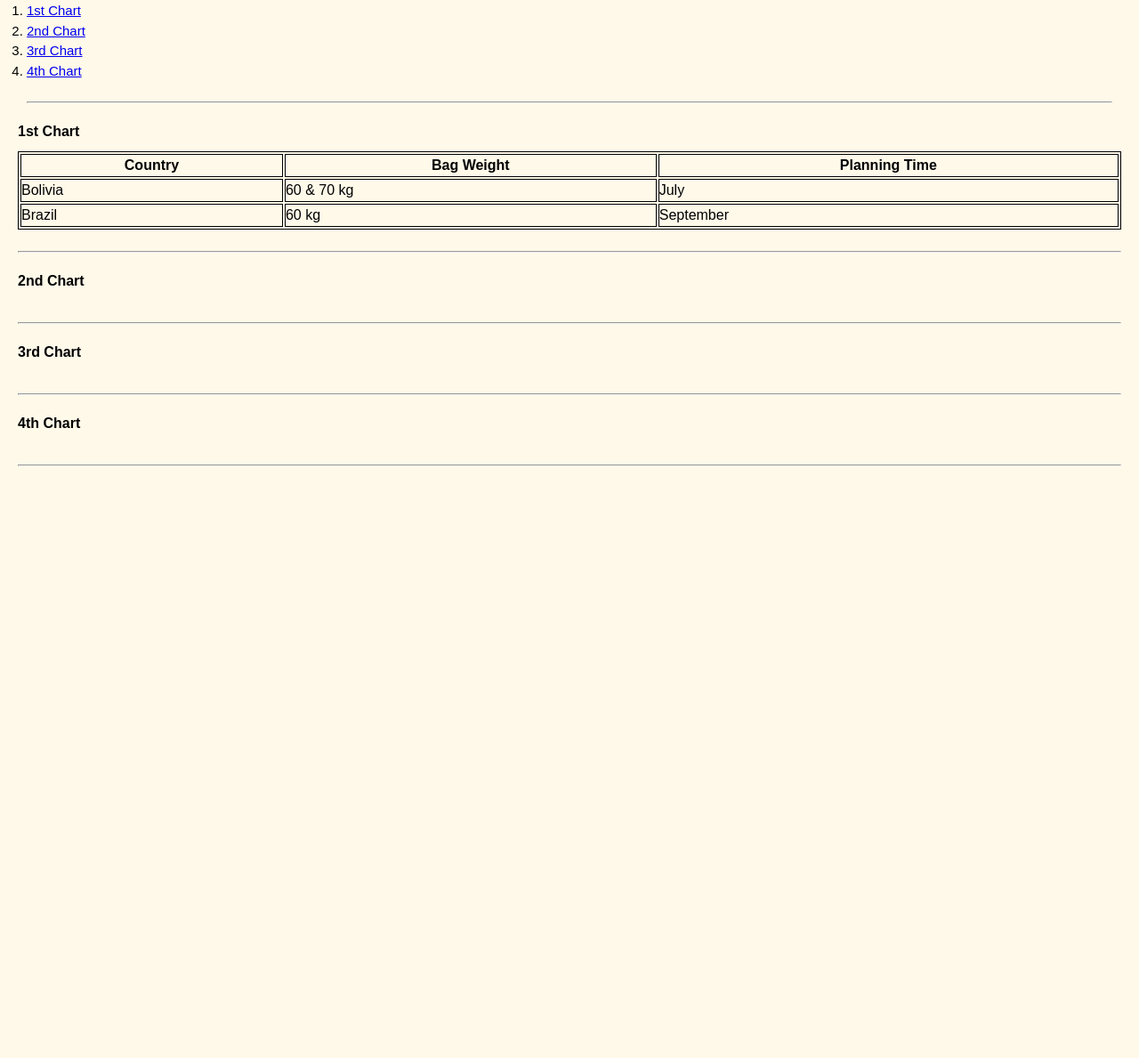
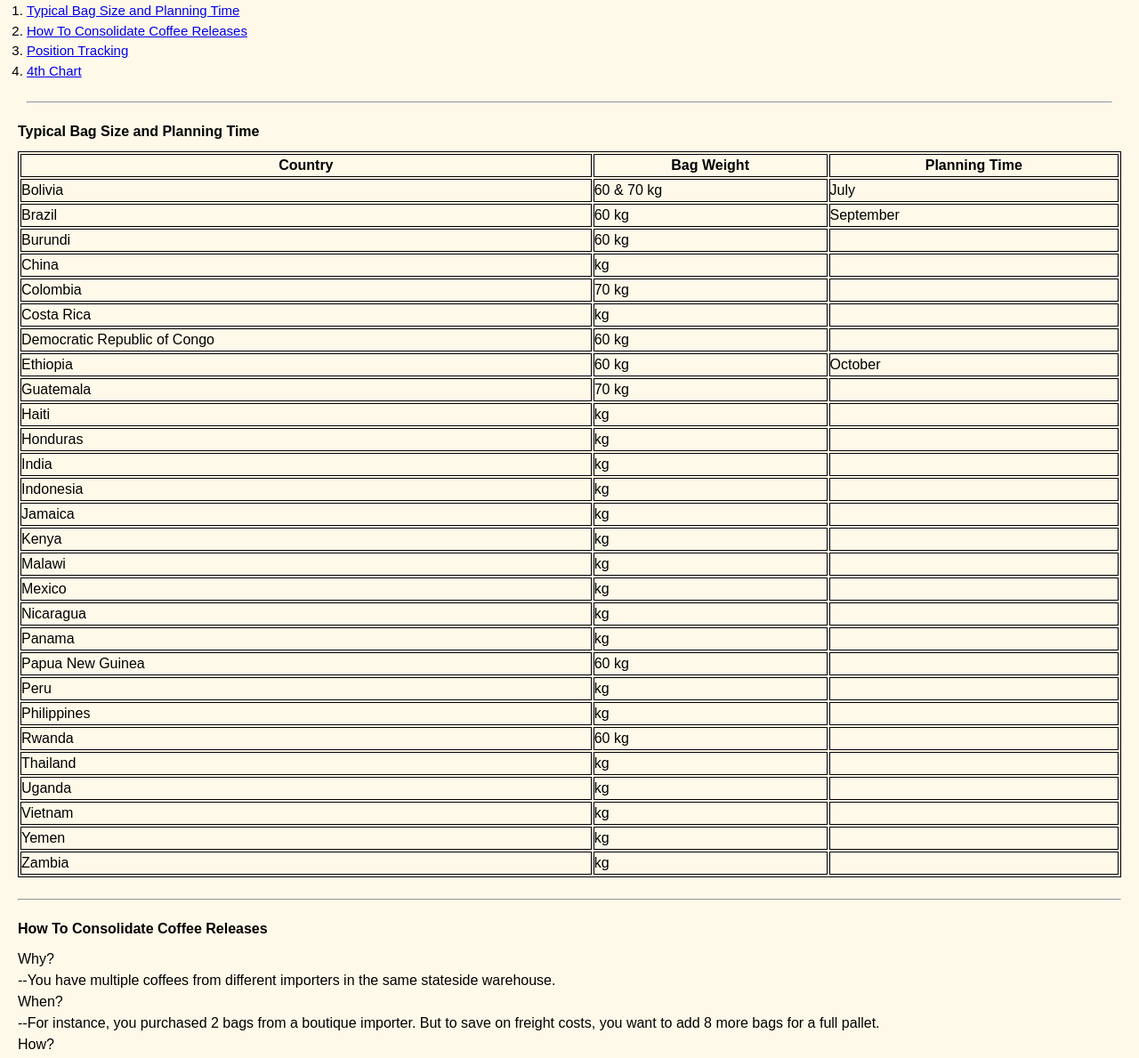
Before and after one commit to dsmallhoover/Coffee-Calculator, a plain HTML site: page buying-guide/guide.html in a window 1280 px wide. Shown: the part 91-1280 px from the top of the page at 89% size. Before the commit the page ends 800 px from the top, so only its background shows below. Drawn offline with Linux system fonts and the light colour scheme.

Commit message:
added bag weight table and data

```diff
--- a/buying-guide/guide.html
+++ b/buying-guide/guide.html
@@ -19,9 +19,9 @@
 
     <div class="links">
         <ol>
-            <li><a href="#chart1">1st Chart</a></li>
-            <li><a href="#chart2">2nd Chart</a></li>
-            <li><a href="#chart3">3rd Chart</a></li>
+            <li><a href="#chart1">Typical Bag Size and Planning Time</a></li>
+            <li><a href="#chart2">How To Consolidate Coffee Releases</a></li>
+            <li><a href="#chart3">Position Tracking</a></li>
             <li><a href="#chart4">4th Chart</a></li>
         </ol>
         <br>
@@ -29,7 +29,7 @@
     </div>
 
     <!--Begin of 1st chart framework-->
-    <h2 id="chart1">1st Chart</h2>
+    <h2 id="chart1">Typical Bag Size and Planning Time</h2>
 
         <table>
             <tr>
@@ -47,12 +47,155 @@
                 <td>60 kg</td>
                 <td>September</td>
             </tr>
+            <tr>
+                <td>Burundi</td>
+                <td>60 kg</td>
+                <td></td>
+            </tr>
+            <tr>
+                <td>China</td>
+                <td> kg</td>
+                <td></td>
+            </tr>
+            <tr>
+                <td>Colombia</td>
+                <td>70 kg</td>
+                <td></td>
+            </tr>
+            <tr>
+                <td>Costa Rica</td>
+                <td> kg</td>
+                <td></td>
+            </tr>
+            <tr>
+                <td>Democratic Republic of Congo</td>
+                <td>60 kg</td>
+                <td></td>
+            </tr>
+            <tr>
+                <td>Ethiopia</td>
+                <td>60 kg</td>
+                <td>October</td>
+            </tr>
+            <tr>
+                <td>Guatemala</td>
+                <td>70 kg</td>
+                <td></td>
+            </tr>
+            <tr>
+                <td>Haiti</td>
+                <td> kg</td>
+                <td></td>
+            </tr>
+            <tr>
+                <td>Honduras</td>
+                <td> kg</td>
+                <td></td>
+            </tr>
+            <tr>
+                <td>India</td>
+                <td> kg</td>
+                <td></td>
+            </tr>
+            <tr>
+                <td>Indonesia</td>
+                <td> kg</td>
+                <td></td>
+            </tr>
+            <tr>
+                <td>Jamaica</td>
+                <td> kg</td>
+                <td></td>
+            </tr>
+            <tr>
+                <td>Kenya</td>
+                <td> kg</td>
+                <td></td>
+            </tr>
+            <tr>
+                <td>Malawi</td>
+                <td> kg</td>
+                <td></td>
+            </tr>
+            <tr>
+                <td>Mexico</td>
+                <td> kg</td>
+                <td></td>
+            </tr>
+            <tr>
+                <td>Nicaragua</td>
+                <td> kg</td>
+                <td></td>
+            </tr>
+            <tr>
+                <td>Panama</td>
+                <td> kg</td>
+                <td></td>
+            </tr>
+            <tr>
+                <td>Papua New Guinea</td>
+                <td>60 kg</td>
+                <td></td>
+            </tr>
+            <tr>
+                <td>Peru</td>
+                <td> kg</td>
+                <td></td>
+            </tr>
+            <tr>
+                <td>Philippines</td>
+                <td> kg</td>
+                <td></td>
+            </tr>
+            <tr>
+                <td>Rwanda</td>
+                <td>60 kg</td>
+                <td></td>
+            </tr>
+            <tr>
+                <td>Thailand</td>
+                <td> kg</td>
+                <td></td>
+            </tr>
+            <tr>
+                <td>Uganda</td>
+                <td> kg</td>
+                <td></td>
+            </tr>
+            <tr>
+                <td>Vietnam</td>
+                <td> kg</td>
+                <td></td>
+            </tr>
+            <tr>
+                <td>Yemen</td>
+                <td> kg</td>
+                <td></td>
+            </tr>
+            <tr>
+                <td>Zambia</td>
+                <td> kg</td>
+                <td></td>
+            </tr>
         </table>
 
         <br>
         <hr>
     <!--End of 1st chart framework-->
-    <h2 id="chart2">2nd Chart</h2>
+    <h2 id="chart2">How To Consolidate Coffee Releases</h2>
+        <p>Why?</p>
+        <p>--You have multiple coffees from different importers in the same stateside warehouse.</p>
+        <p>When?</p>
+        <p>--For instance, you purchased 2 bags from a boutique importer. But to save on freight costs, you want to add 8 more bags for a full pallet.</p>
+        <p>How?</p>
+        <p>--In one email, include the importers of the coffees you want to release. Add your order details and mention the shipping details.</p>
+            <blockquote>
+                Hello, <br>
+                I would like to release:<br>
+                2 bags Duromina (120kg total) from [insert importer]<br>
+                8 bags La Plata (560kg total) from [insert importer]<br>
+                With [insert importer with higher kg total] handling the shipping please.
+            </blockquote>
 
         <br>
         <hr>
```
